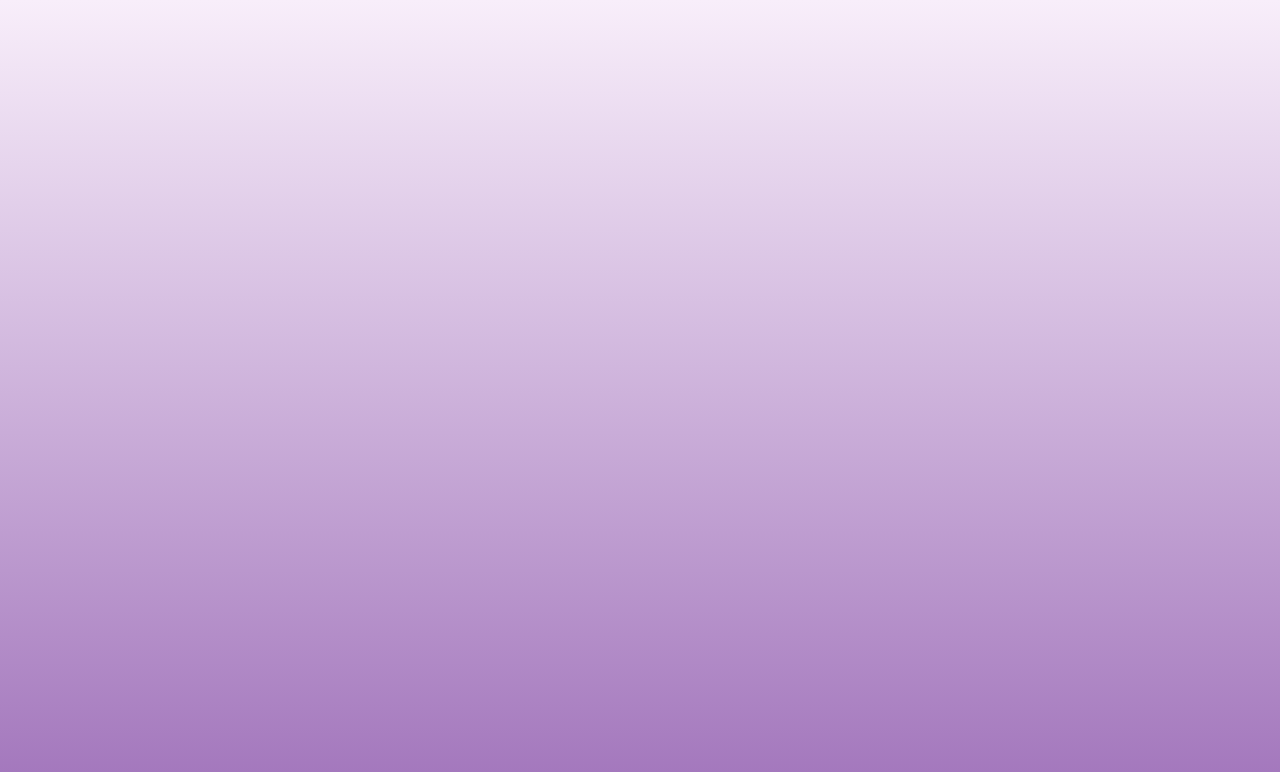
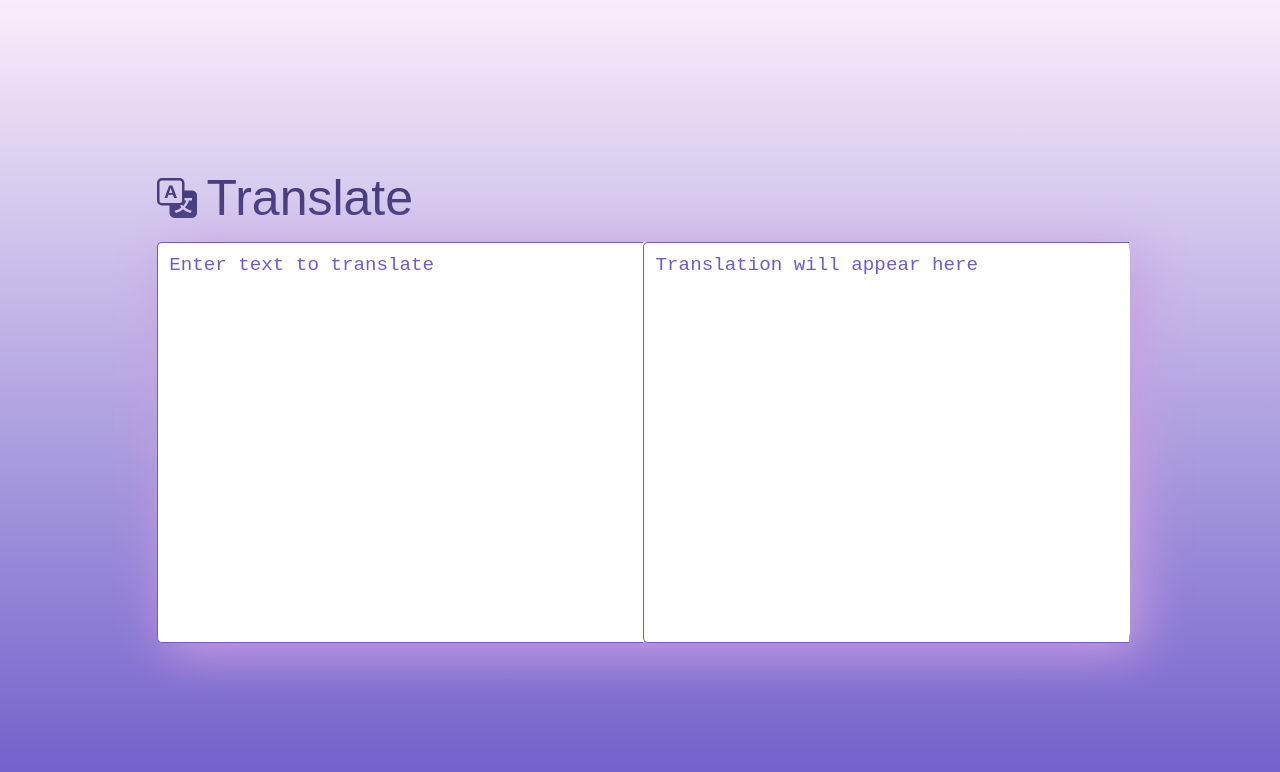
Before and after one commit to jatannoury/EN_FR-translator, a React (Create React App) app in the folder front-end/: page /Home in a window 1280 px wide. Before the commit this address had no page. Shown: the top 772 px of the page. Built offline with nearby package versions, Linux system fonts and the light colour scheme.

Commit message:
FRONT-END | ADD - Adding Home Screen translation placeholders

```diff
--- a/front-end/src/App.css
+++ b/front-end/src/App.css
@@ -11,7 +11,7 @@ body {
   display: flex;
   justify-content: center;
   align-items: center;
-  background-image: linear-gradient(to bottom, #f8eefa, #a174bb);
+  background-image: linear-gradient(to bottom, #f8eefa, #705cc9);
   height: 100%;
 }
 
@@ -28,6 +28,7 @@ body {
   flex-direction: column;
   align-items: flex-start;
   padding-left: 10%;
+  padding-top: 7%;
 }
 
 .signup_container label {
@@ -35,25 +36,25 @@ body {
   margin-bottom: 10px;
   font-family: Outfit, sans-serif;
   font-size: 20px;
-  color: #c99ee2;
+  color: #705cc9;
 }
 
 .signup_container input {
   height: 30px;
   border-radius: 7px;
-  border: 2px solid #c99ee2;
+  border: 2px solid #705cc9;
 }
 
 input {
   padding: 8px;
   outline: none;
-  color: #c99ee2;
+  color: #705cc9;
   font-size: 16px;
   width: 90%;
 }
 input::placeholder {
   padding-left: 2px;
-  color: #c99ee2;
+  color: #705cc9;
   opacity: 0.9;
   font-size: 16px;
 }
@@ -64,8 +65,7 @@ input:focus {
   width: 50%;
 }
 .sign_up {
-  padding: 70px 0 0px 0px;
-  color: #c99ee2;
+  color: #705cc9;
   margin: 0;
   font-family: Outfit, sans-serif;
 }
@@ -73,18 +73,18 @@ input:focus {
   padding-left: 10px;
 }
 .sing_up_icon {
-  color: #c99ee2;
+  color: #705cc9;
 }
 .row {
   display: flex;
-  margin-top: 50px;
+  margin-top: 5%;
   justify-content: space-between;
   gap: 20px;
   width: 85%;
 }
 .birthday {
   width: 90%;
-  color: #c99ee2;
+  color: #705cc9;
 }
 .radio-container {
   display: flex;
@@ -113,8 +113,8 @@ input[type="radio"]:checked {
   width: 0px;
   height: 0px;
   border-radius: 50%;
-  border: 0px solid #c99ee2;
-  background-color: #c99ee2;
+  border: 0px solid #705cc9;
+  background-color: #705cc9;
   outline: none; /* Remove the default focus outline */
 }
 input[type="submit"] {
@@ -122,13 +122,13 @@ input[type="submit"] {
   background-color: white;
   margin-top: 10%;
   color: white;
-  background-color: #c99ee2;
+  background-color: #705cc9;
   margin-top: 20%;
 }
 
 input[type="submit"]:hover {
   background-color: white;
-  color: #c99ee2;
+  color: #705cc9;
   box-shadow: 10px 10px 50px rgba(201, 158, 226, 1);
 }
 .submit_row {
@@ -143,8 +143,16 @@ input[type="submit"]:hover {
   border-top-right-radius: 0;
   border-bottom-right-radius: 0;
 }
+.password_input:focus{
+  border-right: 2px solid #705cc9
+}
+.my-input:focus {
+  /* Add your desired styles here */
+  border: 2px solid blue;
+  background-color: lightgray;
+}
 .eye_icon {
-  border: 2px solid #c99ee2;
+  border: 2px solid #705cc9;
   height: 30px;
   border-left: none;
   border-top-right-radius: 7px;
@@ -153,12 +161,12 @@ input[type="submit"]:hover {
   align-items: center;
   justify-content: center;
   padding: 8px;
-  color:#c99ee2
+  color:#705cc9
 }
 
 .link_to_sign_in{
   text-decoration: none;
-  color:#c99ee2;
+  color:#705cc9;
   padding-top: 10px;
 }
 .link_to_sign_in:hover{
--- a/front-end/src/App.js
+++ b/front-end/src/App.js
@@ -5,6 +5,7 @@ import SignUp from "./screens/SignUp";
 import SignIn from "./screens/SignIn";
 import {ToastContainer} from "react-toastify"
 import "react-toastify/dist/ReactToastify.css";
+import Home from './screens/Home';
 function App() {
   return (
     <>
@@ -12,11 +13,12 @@ function App() {
         <div className="App">
           <Routes>
             <Route path="/" element={<SignUp />} />
-            <Route path="/signIn" element={<SignIn/>} />
+            <Route path="/signIn" element={<SignIn />} />
+            <Route path="/Home" element={<Home />} />
           </Routes>
         </div>
       </Router>
-      <ToastContainer/>
+      <ToastContainer />
     </>
   );
 }
--- /dev/null
+++ b/front-end/src/screens/Home.jsx
@@ -0,0 +1,32 @@
+import React from "react";
+import "../stylesheets/home.css";
+import {BsTranslate} from "react-icons/bs"
+const Home = () => {
+  return (
+    <div className="main_container home_page">
+
+      <div className="title_container">
+        <BsTranslate size={40} />
+        <p >Translate</p>
+      </div>
+      <div className="translator_container">
+        <div className="input_container">
+          <textarea
+            className="input_textarea"
+            placeholder="Enter text to translate"
+          ></textarea>
+        </div>
+
+        <div className="output_container">
+          <textarea
+            className="output_textarea"
+            placeholder="Translation will appear here"
+            readOnly
+          ></textarea>
+        </div>
+      </div>
+    </div>
+  );
+};
+
+export default Home;
--- a/front-end/src/screens/SignIn.jsx
+++ b/front-end/src/screens/SignIn.jsx
@@ -3,7 +3,8 @@ import { FaSignInAlt } from "react-icons/fa";
 import Input from "../components/Input";
 import axiosInstance from "../tools/axios";
 import { Link, useNavigate } from "react-router-dom";
-const SignUp = () => {
+import { toast } from "react-toastify";
+const SignIn = () => {
   const navigate = useNavigate();
   const [formData, setFormData] = useState({
     email: "",
@@ -11,10 +12,16 @@ const SignUp = () => {
   });
   const handleSubmit = (e) => {
     e.preventDefault();
-    // axiosInstance.signIn(formData);
-    // navigate("/signIn");
-    console.log(formData)
-
+    axiosInstance.sign_in(formData).then((res) => {
+      if (res === 200) {
+        toast.success("Logged In!");
+        setTimeout(() => {
+          navigate("/Home");
+        }, 1000);
+      } else {
+        toast.error("Wrong Credentials");
+      }
+    });
   };
 
   return (
@@ -52,4 +59,4 @@ const SignUp = () => {
   );
 };
 
-export default SignUp;
+export default SignIn;
--- a/front-end/src/screens/SignUp.jsx
+++ b/front-end/src/screens/SignUp.jsx
@@ -17,10 +17,6 @@ const SignUp = () => {
   });
   const handleSubmit = (e) => {
     e.preventDefault();
-    formData["password"] = encryptString(
-      formData["password"],
-      "abcdefghijklmnop"
-    );
     axiosInstance.register(formData).then((res) => {
       console.log("RES",res)
       if (res === 201) {
--- /dev/null
+++ b/front-end/src/stylesheets/home.css
@@ -0,0 +1,99 @@
+html,
+body {
+  height: 100%;
+  margin: 0;
+}
+
+.main_container {
+  display: flex;
+  justify-content: center;
+  align-items: center;
+  flex-direction: column;
+  height: 100%;
+  width: 80%;
+  height: 100%;
+  gap: 0.5%;
+  padding-left: 0.5%;
+}
+
+.translator_container {
+  width: 95%;
+  height: 50%;
+  border-radius: 10px;
+  background-color: #ffffff;
+  box-shadow: 10px 10px 50px rgba(201, 158, 226, 1);
+  display: flex;
+  flex-direction: row;
+  gap: 0px;
+}
+
+h1 {
+  text-align: center;
+  color: #705cc9;
+  margin-bottom: 20px;
+}
+
+.input_container {
+  width: 50%;
+  height: 100%;
+}
+
+.input_textarea {
+  width: 95%;
+  height: 94%;
+  padding: 2.35%;
+  border-radius: 5px;
+  border: 1px solid #705cc9;
+  border-right: none;
+  border-top-right-radius: 0;
+  border-bottom-right-radius: 0;
+  font-size: 120%;
+  font-weight: 300;
+  resize: none;
+  color: #705cc9;
+  font-family: "Courier New", Courier, monospace;
+}
+
+.output_container {
+  width: 50%;
+  height: 100%;
+}
+textarea {
+  outline: none;
+  font-family: Outfit, sans-serif;
+  font-weight: 900;
+}
+textarea::placeholder {
+  color: #705cc9;
+}
+
+.output_textarea {
+  width: 95%;
+  height: 94%;
+  padding: 2.35%;
+  border-radius: 5px;
+  border: 1px solid #705cc9;
+  border-right: none;
+  border-top-right-radius: 0;
+  border-bottom-right-radius: 0;
+  font-size: 120%;
+  font-weight: 300;
+  resize: none;
+  color: #705cc9;
+  font-family: "Courier New", Courier, monospace;
+}
+
+.title_container {
+  width: 95%;
+  height: 10%;
+  display: flex;
+  justify-content: flex-start;
+  align-items: center;
+  gap: 1%;
+  color: #493d80;
+  font-family: Outfit, sans-serif;
+}
+
+.title_container p {
+  font-size: 50px;
+}
--- a/front-end/src/tools/axios.js
+++ b/front-end/src/tools/axios.js
@@ -2,12 +2,11 @@ import axios from "axios";
 
 class Axios {
   constructor() {
-        this.axios_object = axios.create({
-    baseURL: "http://localhost:8000", // Replace with your desired base URL
+    this.axios_object = axios.create({
+      baseURL: "http://localhost:8000", // Replace with your desired base URL
     });
-
   }
-  ping(){
+  ping() {
     this.axios_object
       .get("/")
       .then((response) => {
@@ -17,22 +16,31 @@ class Axios {
         console.error(error);
       });
   }
-  async register(formData){
+  async register(formData) {
     return this.axios_object
       .post("/users/register", formData)
       .then((response) => {
-        if (response.status ===201){
-          return 201
-        }
-        else{
-          return response.status
+        if (response.status === 201) {
+          return 201;
+        } else {
+          return response.status;
         }
       })
       .catch((error) => {
         console.error(error);
       });
   }
-
+  async sign_in(formData) {
+    return this.axios_object
+      .post("/users/login", formData)
+      .then((response) => {
+        console.log(response)
+        return response.status
+      })
+      .catch((error) => {
+        console.error(error);
+      });
+  }
 }
 const axiosInstance = new Axios();
 
--- a/front-end/src/tools/encrypt.js
+++ b/front-end/src/tools/encrypt.js
@@ -16,7 +16,7 @@ function encryptString(string, key) {
 
   return encryptedString;
 }
-
+console.log(encryptString("Hello", "abcdefghijklmnop"))
 module.exports={
   encryptString
 }
```
